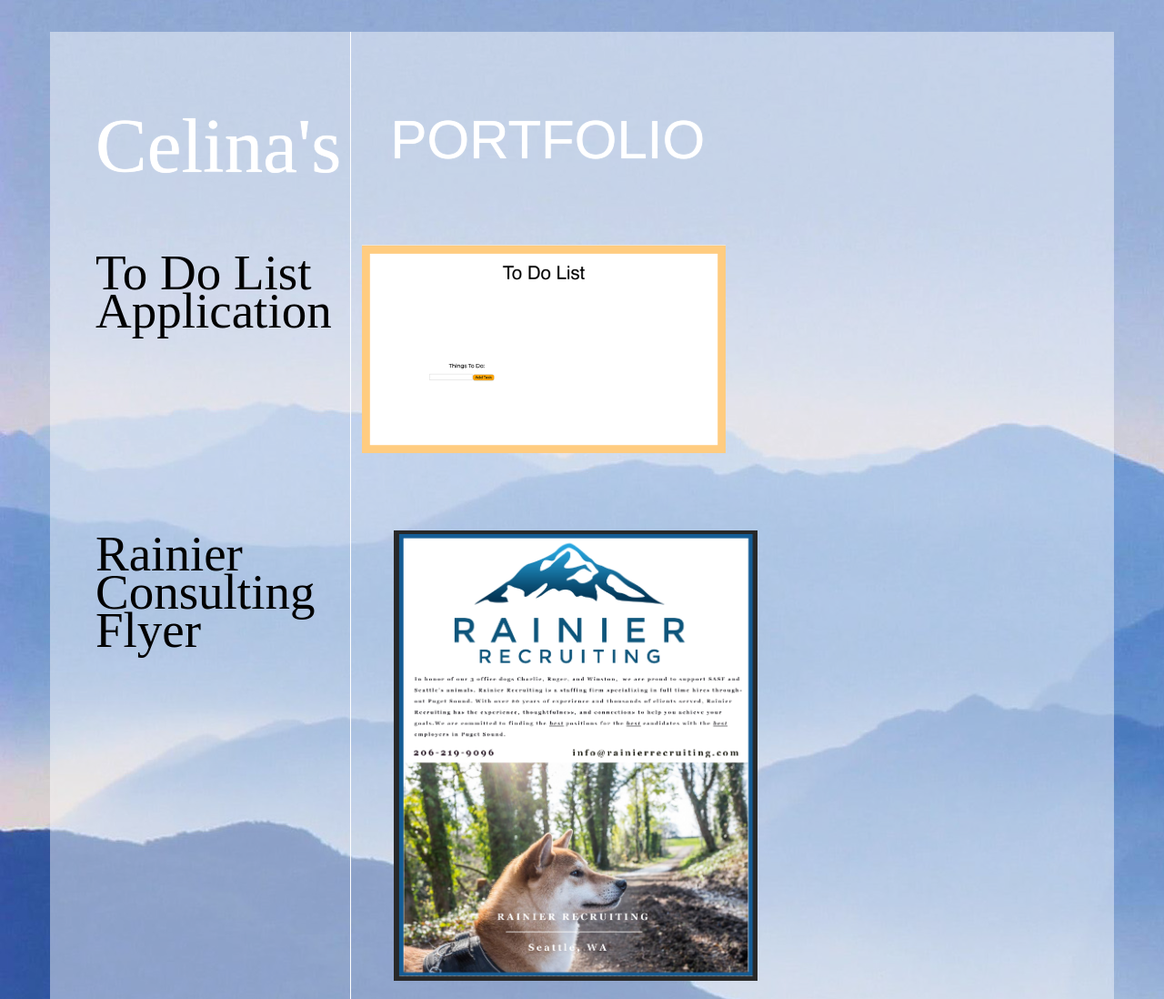
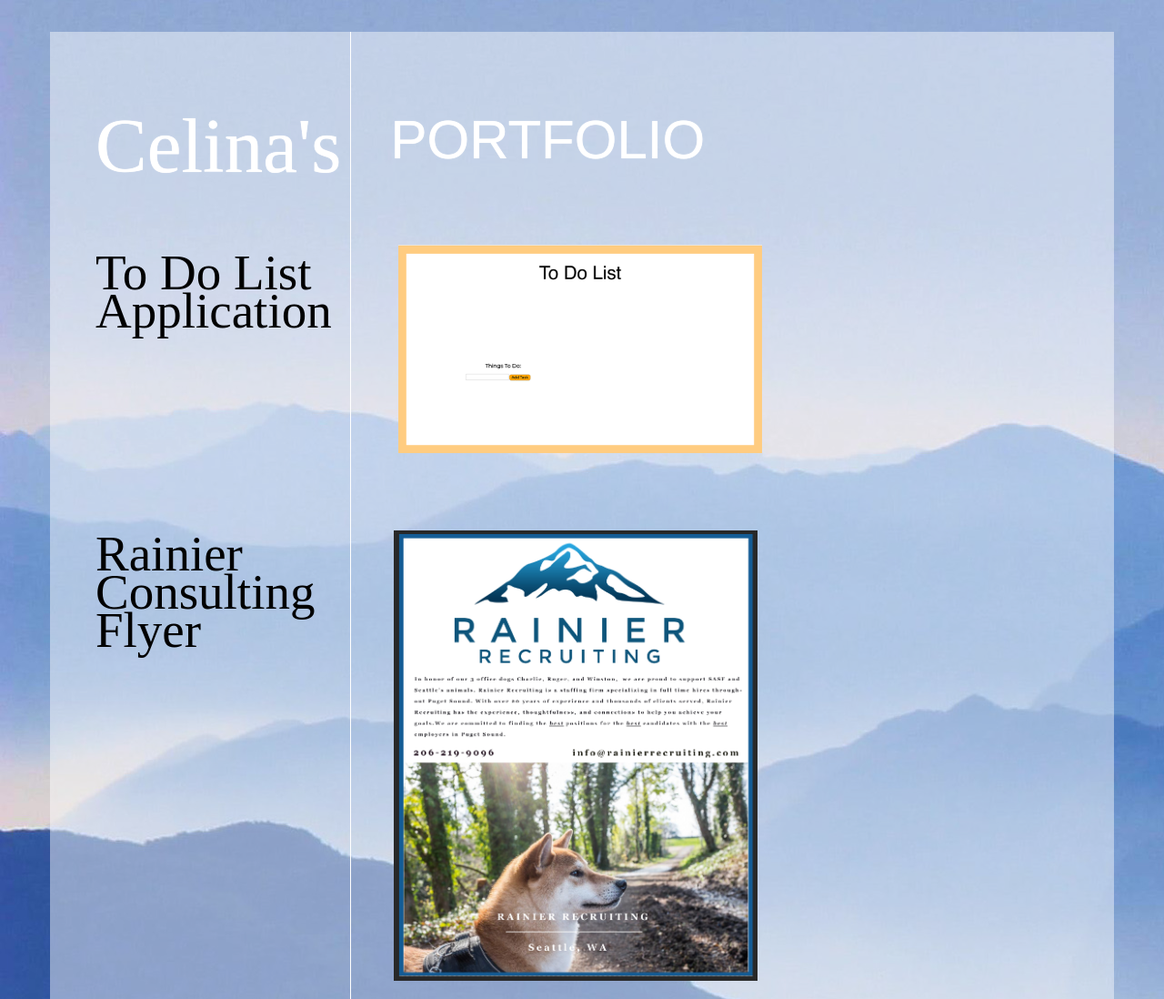
Before and after one commit to floydc1987/Portfolio, a PHP site: page /portfolio.html in a window 1280 px wide. Shown: the whole page at 91% size. Run offline with PHP 8.4, Linux system fonts and the light colour scheme; some libraries are stand-ins or nearby versions; some web fonts are replaced.

Commit message:
Update index.css

```diff
--- a/index.css
+++ b/index.css
@@ -189,6 +189,9 @@ footer {
   width: 400px;
   cursor: zoom-in;
 }
+.ToDoList img {
+  margin-left: 40px;
+}
 .rainierConsulting img {
   padding-top: 25px;
   margin-left: 35px;
```
